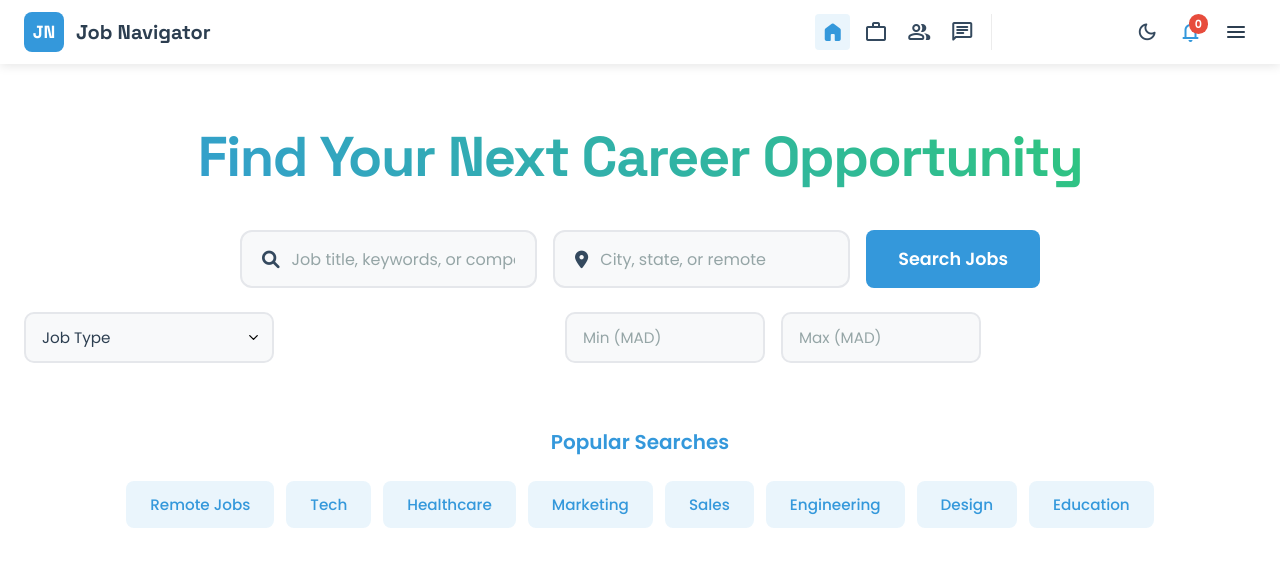
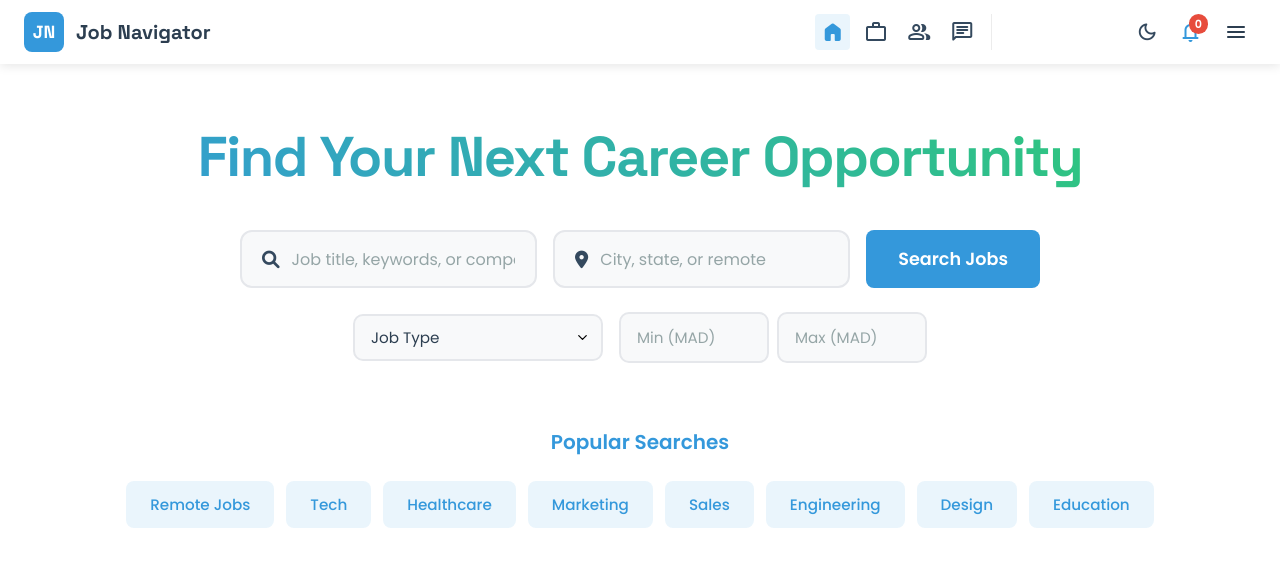
Before and after one commit to KINGS-MZ/JOBNAVIGATOR, a plain HTML site: page Pages/home/home.html in a window 1280 px wide. Drawn offline with nearby package versions, Linux system fonts and the light colour scheme; no server answers.

Commit message:
Update home.css

```diff
--- a/Pages/home/home.css
+++ b/Pages/home/home.css
@@ -199,7 +199,12 @@ h1 {
     gap: 1rem;
     margin-top: 1.5rem;
     justify-content: center;
+    align-items: center;
     flex-wrap: wrap;
+    width: 100%;
+    max-width: 800px;
+    margin-left: auto;
+    margin-right: auto;
 }
 
 .filters select {
@@ -436,6 +441,7 @@ footer p {
     }
 
     .filters {
+        justify-content: center;
         flex-direction: column;
         padding: 0 1rem;
         align-items: center;
@@ -455,8 +461,8 @@ footer p {
     }
 
     .salary-input-container {
-        max-width: 100%;
-        padding: 0 1rem;
+        width: 100%;
+        justify-content: center;
     }
 
     .salary-input-group {
@@ -1191,17 +1197,16 @@ nav {
 
 .salary-input-container {
     display: flex;
-    gap: 1rem;
-    width: 100%;
-    max-width: 500px;
-    margin: 0 auto;
+    gap: 0.5rem;
     justify-content: center;
+    align-items: center;
+    margin: 0;
 }
 
 .salary-input-group {
-    flex: 1;
+    flex: 0 1 auto;
     min-width: 0;
-    max-width: 200px;
+    max-width: 150px;
 }
 
 .salary-input-group input {
```
